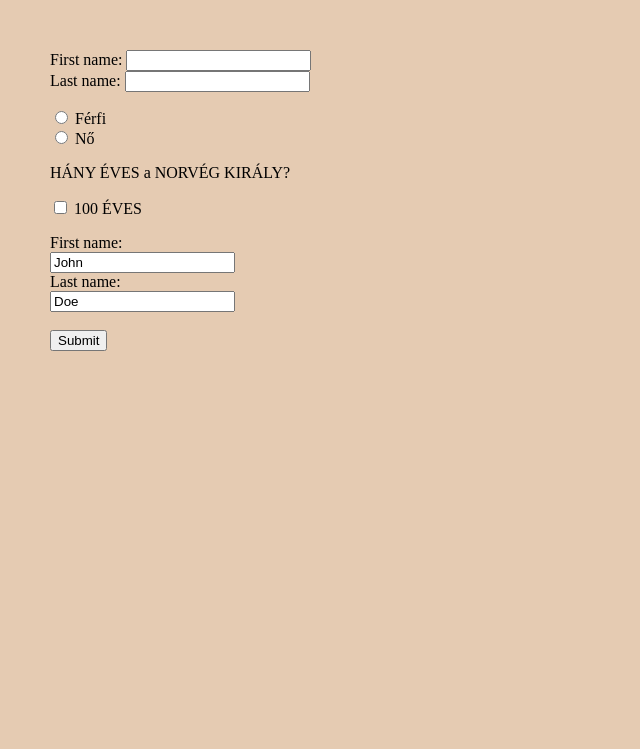
After one commit to csosco/rex_otthon, a PHP site: page /form.html in a window 1280 px wide. The commit adds this page. Shown: the top 749 px of the page, without its empty margins (0-640 px from the left). Run offline with PHP 8.4, Linux system fonts and the light colour scheme.

Commit message:
FORM_CREATE

```diff
--- /dev/null
+++ b/form.html
@@ -0,0 +1,34 @@
+<html>
+<head>
+<title>HTML FORM GYAKSZI</title>
+<link rel="stylesheet" href="style.css">
+</head>
+<body>
+<form>
+    <label for="fname">First name:</label>
+    <input type="text" id="fname" name="fname"><br>
+    <label for="lname">Last name:</label>
+    <input type="text" id="lname" name="lname"><br>
+</form>
+<form>
+    <input type="radio" id="férfi" name="nem" value="férfi">
+    <label for="férfi">Férfi</label><br>
+    <input type="radio" id="nő" name="nem" value="nő">
+    <lable for="nő">Nő</lable><br>
+</form>
+<p>HÁNY ÉVES a NORVÉG KIRÁLY?</p>
+<form>
+    <input type="checkbox" id="100" name="évszám" value="100">
+    <label for="100">100 ÉVES</label><br>
+</form>
+<form>
+    <form action="/action_page.php">
+        <label for="fname">First name:</label><br>
+        <input type="text" id="fname" name="fname" value="John"><br>
+        <label for="lname">Last name:</label><br>
+        <input type="text" id="lname" name="lname" value="Doe"><br><br>
+        <input type="submit" value="Submit">
+      </form>
+</form>
+</body>
+</html>
--- a/style.css
+++ b/style.css
@@ -1,5 +1,5 @@
 body{
-    color:wheat;
+    color:black;
     background-color:hsla(30,50%,60%,0.5);
     margin:50px;
 }
```
